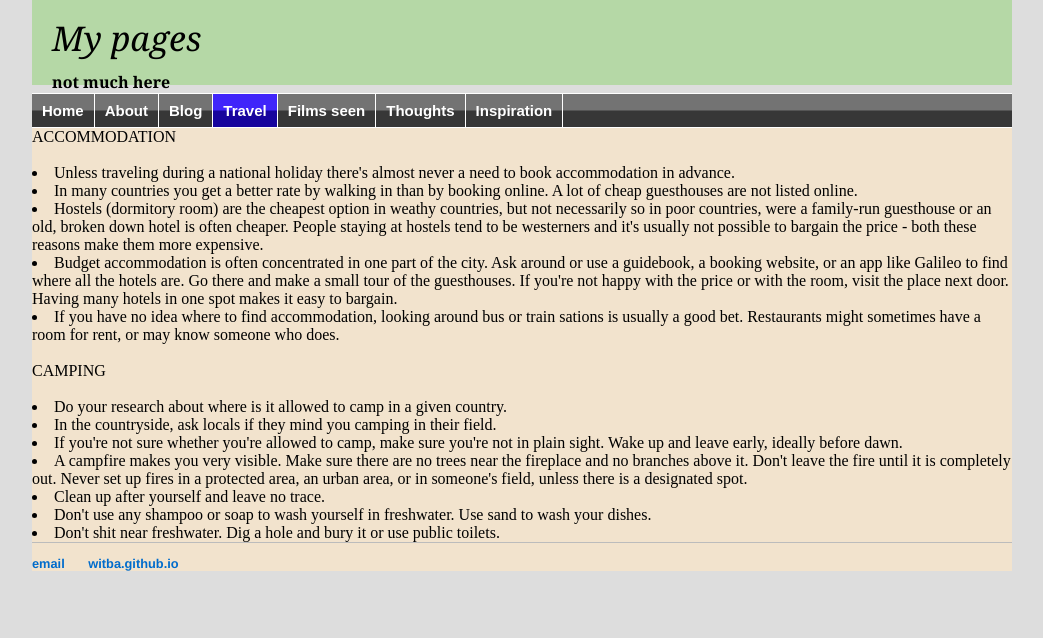
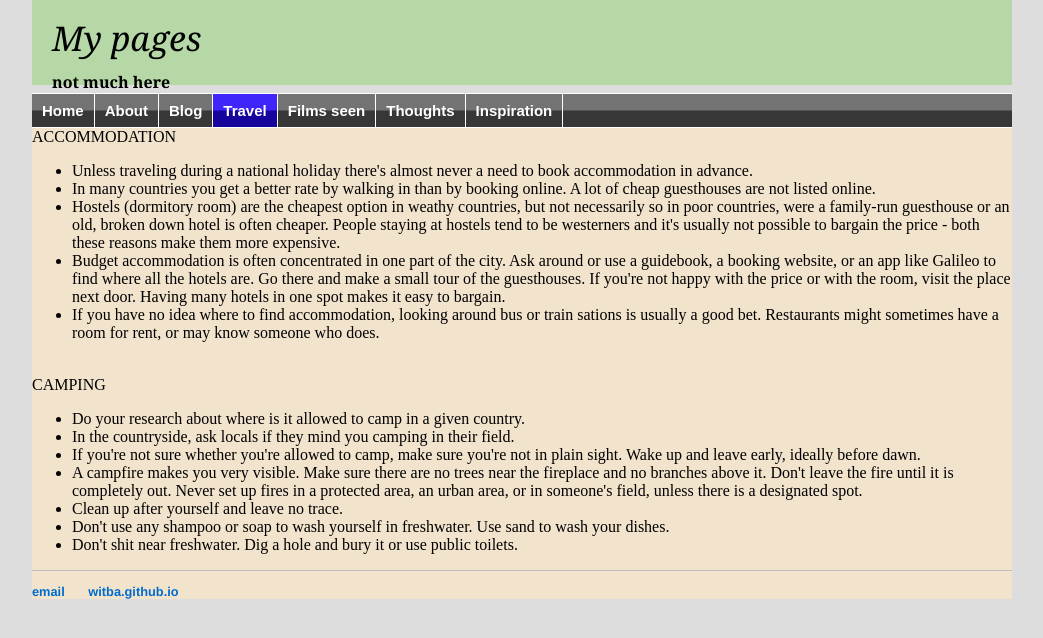
Before and after one commit to witba/witba.github.io, a Jekyll site: the page built from travel/accommodation.html, in a window 1280 px wide. Shown: the top 638 px of the page, without its empty margins (118-1161 px from the left). Built offline with Jekyll 4.4.1, drawn with Linux system fonts in a browser that asks for light colours.

Commit message:
Update accommodation.html

```diff
--- a/travel/accommodation.html
+++ b/travel/accommodation.html
@@ -6,15 +6,16 @@
 <div class="travel">
 
 ACCOMMODATION<br>
-<br>
+<ul>
 <li>Unless traveling during a national holiday there's almost never a need to book accommodation in advance.<br>
 <li>In many countries you get a better rate by walking in than by booking online. A lot of cheap guesthouses are not listed online.<br>
 <li>Hostels (dormitory room) are the cheapest option in weathy countries, but not necessarily so in poor countries, were a family-run guesthouse or an old, broken down hotel is often cheaper. People staying at hostels tend to be westerners and it's usually not possible to bargain the price - both these reasons make them more expensive.<br>
 <li>Budget accommodation is often concentrated in one part of the city. Ask around or use a guidebook, a booking website, or an app like Galileo to find where all the hotels are. Go there and make a small tour of the guesthouses. If you're not happy with the price or with the room, visit the place next door. Having many hotels in one spot makes it easy to bargain.<br>
 <li>If you have no idea where to find accommodation, looking around bus or train sations is usually a good bet. Restaurants might sometimes have a room for rent, or may know someone who does.<br>
+</ul>
 <br>
 CAMPING<br>
-<br>
+<ul>
 <li>Do your research about where is it allowed to camp in a given country.<br>
 <li>In the countryside, ask locals if they mind you camping in their field.<br>
 <li>If you're not sure whether you're allowed to camp, make sure you're not in plain sight. Wake up and leave early, ideally before dawn.<br>
@@ -22,3 +23,4 @@
 <li>Clean up after yourself and leave no trace. <br>
 <li>Don't use any shampoo or soap to wash yourself in freshwater. Use sand to wash your dishes.<br>
 <li>Don't shit near freshwater. Dig a hole and bury it or use public toilets.<br>
+</ul>
```
